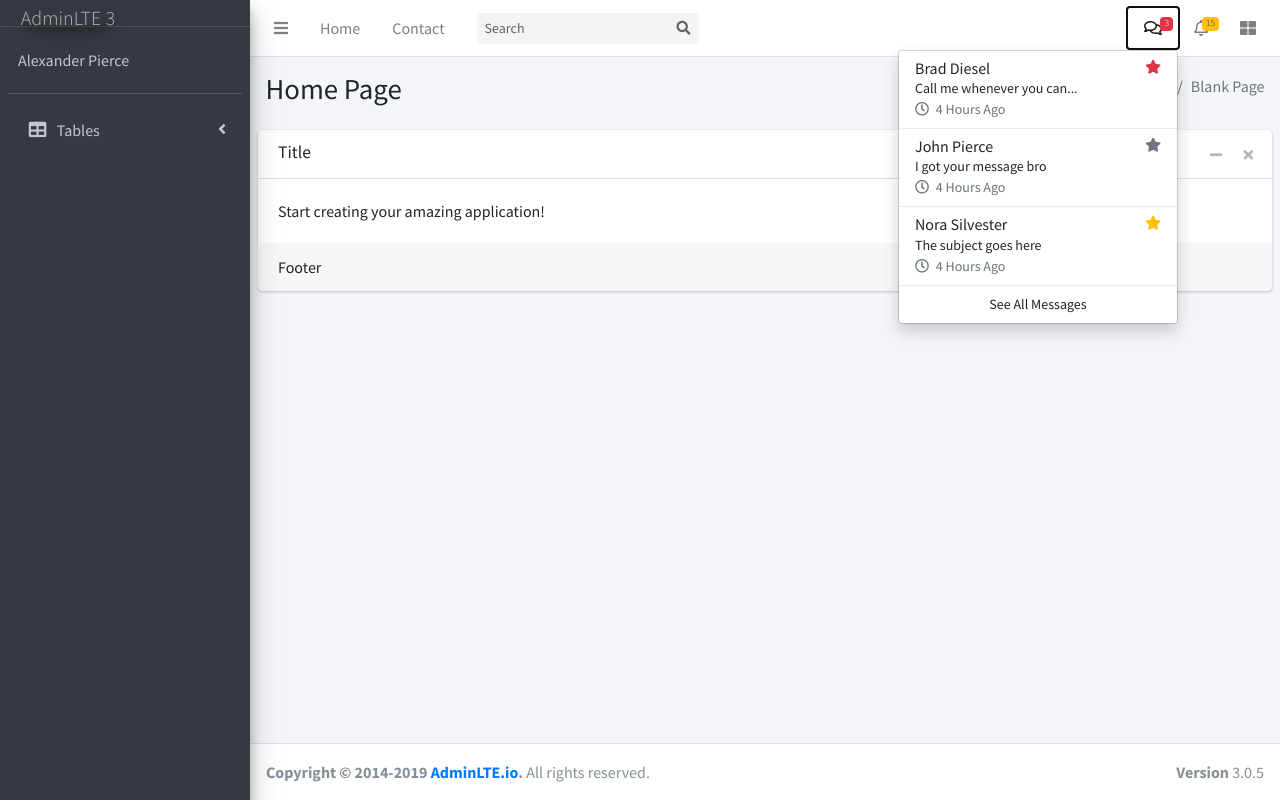
After one commit to jbhayback/bulletin_board, a Django app: page /home/ in a window 1280 px wide, after a click that opens the changed part. The commit adds this page. Run offline with Django 3.2, Linux system fonts and the light colour scheme; some libraries are stand-ins or nearby versions.

Commit message:
Adds templates for home, posts, threads and forgot_password

```diff
--- /dev/null
+++ b/board/templates/base_home.html
@@ -0,0 +1,230 @@
+{% load static %}
+<!DOCTYPE html>
+<html>
+    <head>
+        <meta charset="utf-8">
+        <meta http-equiv="X-UA-Compatible" content="IE=edge">
+        <title>Bulletin | Log in</title>
+        <!-- Tell the browser to be responsive to screen width -->
+        <meta name="viewport" content="width=device-width, initial-scale=1">
+
+        <!-- Font Awesome -->
+        <link rel="stylesheet" href="{% static 'plugins/fontawesome-free/css/all.min.css' %}">
+        <!-- Ionicons -->
+        <link rel="stylesheet" href="{% static 'css/ionicons.min.css' %}">
+        <!-- icheck bootstrap -->
+        <link rel="stylesheet" href="{% static 'plugins/icheck-bootstrap/icheck-bootstrap.min.css' %}">
+        <!-- Theme style -->
+        <link rel="stylesheet" href="{% static 'css/adminlte.min.css' %}">
+        <!-- Google Font: Source Sans Pro -->
+        <link href="https://fonts.googleapis.com/css?family=Source+Sans+Pro:300,400,400i,700" rel="stylesheet">
+      </head>
+<body class="hold-transition sidebar-mini">
+<!-- Site wrapper -->
+<div class="wrapper">
+  <!-- Navbar -->
+  <nav class="main-header navbar navbar-expand navbar-white navbar-light">
+    <!-- Left navbar links -->
+    <ul class="navbar-nav">
+      <li class="nav-item">
+        <a class="nav-link" data-widget="pushmenu" href="#" role="button"><i class="fas fa-bars"></i></a>
+      </li>
+      <li class="nav-item d-none d-sm-inline-block">
+        <a href="../../index3.html" class="nav-link">Home</a>
+      </li>
+      <li class="nav-item d-none d-sm-inline-block">
+        <a href="#" class="nav-link">Contact</a>
+      </li>
+    </ul>
+
+    <!-- SEARCH FORM -->
+    <form class="form-inline ml-3">
+      <div class="input-group input-group-sm">
+        <input class="form-control form-control-navbar" type="search" placeholder="Search" aria-label="Search">
+        <div class="input-group-append">
+          <button class="btn btn-navbar" type="submit">
+            <i class="fas fa-search"></i>
+          </button>
+        </div>
+      </div>
+    </form>
+
+    <!-- Right navbar links -->
+    <ul class="navbar-nav ml-auto">
+      <!-- Messages Dropdown Menu -->
+      <li class="nav-item dropdown">
+        <a class="nav-link" data-toggle="dropdown" href="#">
+          <i class="far fa-comments"></i>
+          <span class="badge badge-danger navbar-badge">3</span>
+        </a>
+        <div class="dropdown-menu dropdown-menu-lg dropdown-menu-right">
+          <a href="#" class="dropdown-item">
+            <!-- Message Start -->
+            <div class="media">
+              <div class="media-body">
+                <h3 class="dropdown-item-title">
+                  Brad Diesel
+                  <span class="float-right text-sm text-danger"><i class="fas fa-star"></i></span>
+                </h3>
+                <p class="text-sm">Call me whenever you can...</p>
+                <p class="text-sm text-muted"><i class="far fa-clock mr-1"></i> 4 Hours Ago</p>
+              </div>
+            </div>
+            <!-- Message End -->
+          </a>
+          <div class="dropdown-divider"></div>
+          <a href="#" class="dropdown-item">
+            <!-- Message Start -->
+            <div class="media">
+              <div class="media-body">
+                <h3 class="dropdown-item-title">
+                  John Pierce
+                  <span class="float-right text-sm text-muted"><i class="fas fa-star"></i></span>
+                </h3>
+                <p class="text-sm">I got your message bro</p>
+                <p class="text-sm text-muted"><i class="far fa-clock mr-1"></i> 4 Hours Ago</p>
+              </div>
+            </div>
+            <!-- Message End -->
+          </a>
+          <div class="dropdown-divider"></div>
+          <a href="#" class="dropdown-item">
+            <!-- Message Start -->
+            <div class="media">
+              <!-- <img src="../../dist/img/user3-128x128.jpg" alt="User Avatar" class="img-size-50 img-circle mr-3"> -->
+              <div class="media-body">
+                <h3 class="dropdown-item-title">
+                  Nora Silvester
+                  <span class="float-right text-sm text-warning"><i class="fas fa-star"></i></span>
+                </h3>
+                <p class="text-sm">The subject goes here</p>
+                <p class="text-sm text-muted"><i class="far fa-clock mr-1"></i> 4 Hours Ago</p>
+              </div>
+            </div>
+            <!-- Message End -->
+          </a>
+          <div class="dropdown-divider"></div>
+          <a href="#" class="dropdown-item dropdown-footer">See All Messages</a>
+        </div>
+      </li>
+      <!-- Notifications Dropdown Menu -->
+      <li class="nav-item dropdown">
+        <a class="nav-link" data-toggle="dropdown" href="#">
+          <i class="far fa-bell"></i>
+          <span class="badge badge-warning navbar-badge">15</span>
+        </a>
+        <div class="dropdown-menu dropdown-menu-lg dropdown-menu-right">
+          <span class="dropdown-item dropdown-header">15 Notifications</span>
+          <div class="dropdown-divider"></div>
+          <a href="#" class="dropdown-item">
+            <i class="fas fa-envelope mr-2"></i> 4 new messages
+            <span class="float-right text-muted text-sm">3 mins</span>
+          </a>
+          <div class="dropdown-divider"></div>
+          <a href="#" class="dropdown-item">
+            <i class="fas fa-users mr-2"></i> 8 friend requests
+            <span class="float-right text-muted text-sm">12 hours</span>
+          </a>
+          <div class="dropdown-divider"></div>
+          <a href="#" class="dropdown-item">
+            <i class="fas fa-file mr-2"></i> 3 new reports
+            <span class="float-right text-muted text-sm">2 days</span>
+          </a>
+          <div class="dropdown-divider"></div>
+          <a href="#" class="dropdown-item dropdown-footer">See All Notifications</a>
+        </div>
+      </li>
+      <li class="nav-item">
+        <a class="nav-link" data-widget="control-sidebar" data-slide="true" href="#" role="button">
+          <i class="fas fa-th-large"></i>
+        </a>
+      </li>
+    </ul>
+  </nav>
+  <!-- /.navbar -->
+
+  <!-- Main Sidebar Container -->
+  <aside class="main-sidebar sidebar-dark-primary elevation-4">
+    <!-- Brand Logo -->
+    <a href="../../index3.html" class="brand-link">
+      <alt="AdminLTE Logo"
+           class="brand-image img-circle elevation-3"
+           style="opacity: .8">
+      <span class="brand-text font-weight-light">AdminLTE 3</span>
+    </a>
+
+    <!-- Sidebar -->
+    <div class="sidebar">
+      <!-- Sidebar user (optional) -->
+      <div class="user-panel mt-3 pb-3 mb-3 d-flex">
+        <!-- <div class="image">
+          <img src="../../dist/img/user2-160x160.jpg" class="img-circle elevation-2" alt="User Image">
+        </div> -->
+        <div class="info">
+          <a href="#" class="d-block">Alexander Pierce</a>
+        </div>
+      </div>
+
+      <!-- Sidebar Menu -->
+      <nav class="mt-2">
+        <ul class="nav nav-pills nav-sidebar flex-column" data-widget="treeview" role="menu" data-accordion="false">
+          <!-- Add icons to the links using the .nav-icon class
+               with font-awesome or any other icon font library -->
+          <li class="nav-item has-treeview">
+            <a href="#" class="nav-link">
+              <i class="nav-icon fas fa-table"></i>
+              <p>
+                Tables
+                <i class="fas fa-angle-left right"></i>
+              </p>
+            </a>
+            <ul class="nav nav-treeview">
+              <li class="nav-item">
+                <p>Simple Tables</p>
+              </li>
+              <li class="nav-item">
+                <p>DataTables</p>
+              </li>
+              <li class="nav-item">
+                <p>jsGrid</p>
+              </li>
+            </ul>
+          </li>
+        </ul>
+      </nav>
+      <!-- /.sidebar-menu -->
+    </div>
+    <!-- /.sidebar -->
+  </aside>
+
+    <div>
+        {% block content %}
+        {% endblock %}
+    </div>
+
+  <footer class="main-footer">
+    <div class="float-right d-none d-sm-block">
+      <b>Version</b> 3.0.5
+    </div>
+    <strong>Copyright &copy; 2014-2019 <a href="http://adminlte.io">AdminLTE.io</a>.</strong> All rights
+    reserved.
+  </footer>
+
+  <!-- Control Sidebar -->
+  <aside class="control-sidebar control-sidebar-dark">
+    <!-- Control sidebar content goes here -->
+  </aside>
+  <!-- /.control-sidebar -->
+</div>
+<!-- ./wrapper -->
+
+<!-- jQuery -->
+<script src="{% static 'plugins/jquery/jquery.min.js' %}"></script>
+<!-- Bootstrap 4 -->
+<script src="{% static 'plugins/bootstrap/js/bootstrap.bundle.min.js' %}"></script>
+<!-- AdminLTE App -->
+<script src="{% static 'js/adminlte.min.js' %}"></script>
+<!-- AdminLTE for demo purposes -->
+<script src="{% static 'js/demo.js' %}"></script>
+</body>
+</html>
--- a/board/templates/base_login.html
+++ b/board/templates/base_login.html
@@ -35,7 +35,6 @@
 <!-- Bootstrap 4 -->
 <script src="{% static 'plugins/bootstrap/js/bootstrap.bundle.min.js' %}"></script>
 <!-- AdminLTE App -->
-<script src="{% static 'dist/js/adminlte.min.js' %}"></script>
-
+<script src="{% static 'js/adminlte.min.js' %}"></script>
 </body>
 </html>
--- /dev/null
+++ b/board/templates/home.html
@@ -0,0 +1,52 @@
+{% extends 'base_home.html' %}
+{% block content %}
+<!-- Content Wrapper. Contains page content -->
+<div class="content-wrapper">
+    <!-- Content Header (Page header) -->
+    <section class="content-header">
+      <div class="container-fluid">
+        <div class="row mb-2">
+          <div class="col-sm-6">
+            <h1>Home Page</h1>
+          </div>
+          <div class="col-sm-6">
+            <ol class="breadcrumb float-sm-right">
+              <li class="breadcrumb-item"><a href="#">Home</a></li>
+              <li class="breadcrumb-item active">Blank Page</li>
+            </ol>
+          </div>
+        </div>
+      </div><!-- /.container-fluid -->
+    </section>
+
+    <!-- Main content -->
+    <section class="content">
+
+      <!-- Default box -->
+      <div class="card">
+        <div class="card-header">
+          <h3 class="card-title">Title</h3>
+
+          <div class="card-tools">
+            <button type="button" class="btn btn-tool" data-card-widget="collapse" data-toggle="tooltip" title="Collapse">
+              <i class="fas fa-minus"></i></button>
+            <button type="button" class="btn btn-tool" data-card-widget="remove" data-toggle="tooltip" title="Remove">
+              <i class="fas fa-times"></i></button>
+          </div>
+        </div>
+        <div class="card-body">
+          Start creating your amazing application!
+        </div>
+        <!-- /.card-body -->
+        <div class="card-footer">
+          Footer
+        </div>
+        <!-- /.card-footer-->
+      </div>
+      <!-- /.card -->
+
+    </section>
+    <!-- /.content -->
+  </div>
+  <!-- /.content-wrapper -->
+  {% endblock %}
--- a/board/templates/login.html
+++ b/board/templates/login.html
@@ -5,7 +5,7 @@
 
   <form action="../../index3.html" method="post">
     <div class="input-group mb-3">
-      <input type="email" class="form-control" placeholder="Email">
+      <input type="email" class="form-control" placeholder="Email/Phone">
       <div class="input-group-append">
         <div class="input-group-text">
           <span class="fas fa-envelope"></span>
@@ -37,7 +37,7 @@
     </div>
   </form>
   <p class="mb-1">
-    <a href="forgot-password.html">I forgot my password</a>
+    <a href="{% url 'forgot_password' %}">I forgot my password</a>
   </p>
   <p class="mb-0">
     <a href="{% url 'registration' %}" class="text-center">Register a new membership</a>
--- a/board/views.py
+++ b/board/views.py
@@ -1,8 +1,31 @@
 from django.shortcuts import render
+
+def index(request):
+    return render(request, 'login.html')
+
+def home(request):
+    return render(request, 'home.html')
 
 def login(request):
     return render(request, 'login.html')
 
-
 def registration(request):
     return render(request, 'registration.html')
+
+def forgotPassword(request):
+    return render(request, 'forgot_password.html')
+
+def boards(request, board_id):
+    return render(request, 'boards.html', {
+        'board_id' : board_id,
+    })
+
+def posts(request, post_id):
+    return render(request, 'posts.html', {
+        'post_id' : post_id,
+    })
+
+def threads(request, thread_id):
+    return render(request, 'threads.html', {
+        'thread_id' : thread_id,
+    })
--- a/bulletin_board/urls.py
+++ b/bulletin_board/urls.py
@@ -19,6 +19,12 @@ from board import views
 
 urlpatterns = [
     path('admin/', admin.site.urls),
-    path('login/', views.login, name='Login'),
-    path('registration/', views.registration, name='registration')
+    path('', views.login, name='index'),
+    path('home/', views.home, name='home'),
+    path('boards/<int:board_id>/', views.boards, name='boards'),
+    path('threads/<int:thread_id>/', views.threads, name='threads'),
+    path('posts/<int:post_id>/', views.posts, name='posts'),
+    path('login/', views.login, name='login'),
+    path('registration/', views.registration, name='registration'),
+    path('forgot_password/', views.forgotPassword, name='forgot_password'),
 ]
```
Also changed, not shown: board/templates/boards.html (added, +52 -0 lines), board/templates/forgot_password.html (added, +25 -0 lines), board/templates/posts.html (added, +52 -0 lines), board/templates/registration.html (+3 -24 lines), board/templates/threads.html (added, +52 -0 lines).
